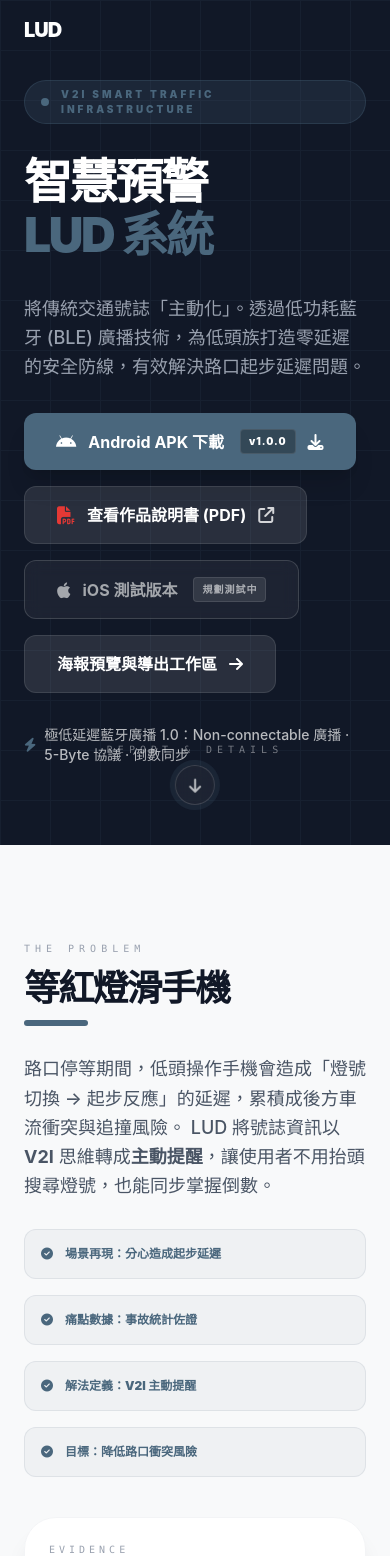
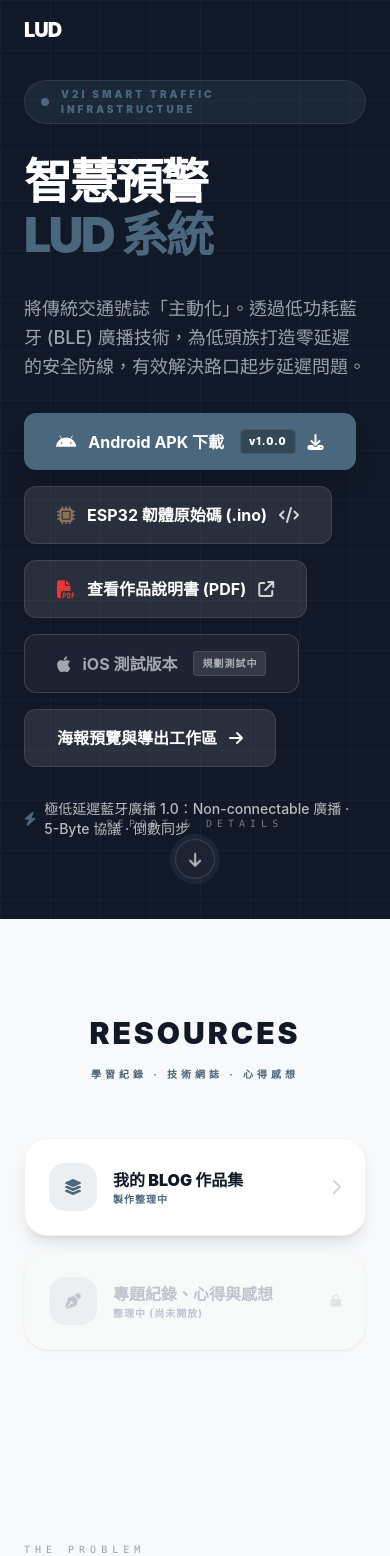
Before and after one commit to jason111nn/lud-transportation, a Vue app: page / in a window 390 px wide. Shown: the top 1556 px of the page. Built offline with nearby package versions, Linux system fonts and the light colour scheme.

Commit message:
feat: 整合資源區塊響應式佈局與優化社交分享 Meta 標籤 (OG Image)

```diff
--- a/src/main.js
+++ b/src/main.js
@@ -6,3 +6,11 @@
 const app = createApp(App)
 app.use(router)
 app.mount('#app')
+
+console.log(
+  "%c LUD System %c v1.0.0 %c",
+  "background:#4A677D; padding: 1px; border-radius: 3px 0 0 3px; color: #fff",
+  "background:#111827; padding: 1px; border-radius: 0 3px 3px 0; color: #fff",
+  "background:transparent"
+);
+console.log("歡迎交流技術：jason5j288@gmail.com");
--- a/src/views/Home.vue
+++ b/src/views/Home.vue
@@ -8,7 +8,6 @@
           LUD <span class="hidden sm:inline-block text-[#4A677D] text-xs font-bold tracking-[0.2em] uppercase border-l border-white/20 pl-2">Low-head Up Display</span>
         </h2>
         <div class="flex items-center gap-4 md:gap-8">
-          <a href="mailto:jason5j288@gmail.com" class="hidden lg:block text-xs font-mono opacity-50 hover:opacity-100 transition-opacity">jason5j288@gmail.com</a>
           <div class="hidden sm:flex items-center gap-2">
             <a :href="apkUrl" download="LUD.apk"
               class="bg-[#4A677D] hover:bg-white hover:text-[#111827] text-white px-5 py-2 text-xs font-bold transition-all rounded-full border border-white/10 shadow-lg flex items-center gap-2">
@@ -55,6 +54,14 @@
               <span class="ml-1 text-[10px] font-black tracking-widest px-2 py-1 rounded bg-black/30 border border-white/10">{{ apkVersion }}</span>
               <i class="fa-solid fa-download group-hover:translate-y-[1px] transition-transform"></i>
             </a>
+
+            <a :href="inoUrl" download="LUD_Firmware_v1.0.ino"
+              class="px-8 py-4 bg-white/10 text-white font-bold rounded-xl hover:bg-white/20 transition-all border border-white/10 flex items-center gap-3 group">
+              <i class="fa-solid fa-microchip text-lg text-[#8C7355]"></i>
+              ESP32 韌體原始碼 (.ino)
+              <i class="fa-solid fa-code opacity-80 group-hover:scale-110 transition-transform"></i>
+            </a>
+
             <a :href="specUrl" target="_blank" rel="noreferrer"
               class="px-8 py-4 bg-white/10 text-white font-bold rounded-xl hover:bg-white/20 transition-all border border-white/10 flex items-center gap-3">
               <i class="fa-solid fa-file-pdf text-lg text-[#E53935]"></i>
@@ -67,6 +74,7 @@
               iOS 測試版本
               <span class="ml-1 text-[10px] font-black tracking-widest px-2 py-1 rounded bg-white/10 border border-white/10">規劃測試中</span>
             </button>
+
             <router-link to="/pdf"
               class="px-8 py-4 bg-white/10 text-white font-bold rounded-xl hover:bg-white/20 transition-all border border-white/10 flex items-center gap-3 group">
               海報預覽與導出工作區
@@ -124,6 +132,76 @@
     </header>
 
     <main class="relative z-10">
+      <section id="resources" class="py-24 md:py-32 px-6 md:px-12 max-w-7xl mx-auto">
+        <div class="text-center mb-14 md:mb-20 space-y-4">
+          <h2 class="text-3xl md:text-4xl font-black tracking-widest text-[#111827]">RESOURCES</h2>
+          <p class="text-[#4A677D] font-bold tracking-[0.4em] uppercase text-[10px] md:text-xs">
+            學習紀錄 · 技術網誌 · 心得感想
+          </p>
+        </div>
+
+        <div class="hidden md:grid grid-cols-2 gap-8">
+          <a href="https://jason111nn.github.io/" target="_blank" rel="noreferrer"
+            class="group relative h-[400px] rounded-[3rem] overflow-hidden border border-gray-100 shadow-2xl transition-all duration-500 hover:scale-[1.02]">
+            <img src="https://jason111nn.github.io/og-image.jpg"
+              class="absolute inset-0 w-full h-full object-cover transition-transform duration-700 group-hover:scale-110"
+              alt="BLOG 作品集">
+            <div class="absolute inset-0 bg-gradient-to-t from-[#111827] via-[#111827]/40 to-transparent"></div>
+            <div class="absolute bottom-10 left-10 right-10">
+              <p class="text-[10px] font-mono tracking-[0.5em] text-white/50 uppercase mb-2">Portfolio</p>
+              <h3 class="text-3xl font-black text-white">我的 BLOG 作品集</h3>
+              <p class="text-white/60 font-medium mt-2">個人技術紀錄與專案整合 <span class="text-[#4A677D]">(製作整理中)</span></p>
+              <div class="mt-6 inline-flex items-center gap-2 text-[#4A677D] font-bold text-sm">
+                Visit Blog <i class="fa-solid fa-arrow-right transition-transform group-hover:translate-x-2"></i>
+              </div>
+            </div>
+          </a>
+
+          <div class="relative h-[400px] rounded-[3rem] overflow-hidden border border-gray-100 shadow-2xl cursor-not-allowed opacity-80 group">
+            <img src="https://jason111nn.github.io/lud-transportation/img/og-image.png"
+              class="absolute inset-0 w-full h-full object-cover grayscale"
+              alt="專題紀錄">
+            <div class="absolute inset-0 bg-gradient-to-t from-gray-900 via-gray-900/60 to-transparent"></div>
+            <div class="absolute bottom-10 left-10 right-10">
+              <div class="inline-flex items-center gap-2 px-3 py-1 rounded-full bg-white/10 border border-white/20 text-white/50 text-[10px] font-black uppercase tracking-widest mb-4">
+                <i class="fa-solid fa-lock text-[8px]"></i> Organizing
+              </div>
+              <h3 class="text-3xl font-black text-white/40">專題紀錄、心得與感想</h3>
+              <p class="text-white/30 font-medium mt-2">開發歷程與學習點滴 (內容整理中)</p>
+            </div>
+          </div>
+        </div>
+
+        <div class="flex flex-col gap-4 md:hidden">
+          <a href="https://jason111nn.github.io/" target="_blank" rel="noreferrer"
+            class="flex items-center justify-between p-6 bg-white rounded-3xl border border-gray-100 shadow-lg active:scale-95 transition-transform">
+            <div class="flex items-center gap-4">
+              <div class="w-12 h-12 rounded-2xl bg-[#4A677D]/10 flex items-center justify-center text-[#4A677D]">
+                <i class="fa-solid fa-layer-group"></i>
+              </div>
+              <div>
+                <h4 class="font-black text-[#111827]">我的 BLOG 作品集</h4>
+                <p class="text-[10px] text-[#4A677D] font-bold uppercase tracking-widest">製作整理中</p>
+              </div>
+            </div>
+            <i class="fa-solid fa-chevron-right text-gray-300"></i>
+          </a>
+
+          <div class="flex items-center justify-between p-6 bg-gray-50 rounded-3xl border border-gray-100 shadow-sm opacity-60">
+            <div class="flex items-center gap-4">
+              <div class="w-12 h-12 rounded-2xl bg-gray-200 flex items-center justify-center text-gray-400">
+                <i class="fa-solid fa-pen-nib"></i>
+              </div>
+              <div>
+                <h4 class="font-black text-gray-400">專題紀錄、心得與感想</h4>
+                <p class="text-[10px] text-gray-400 font-bold uppercase tracking-widest">整理中 (尚未開放)</p>
+              </div>
+            </div>
+            <i class="fa-solid fa-lock text-gray-300 text-xs"></i>
+          </div>
+        </div>
+      </section>
+
       <!-- Section 1: 問題定義與研究動機 (The Problem) -->
       <section id="problem" class="section-reveal py-24 md:py-32 px-6 md:px-12 max-w-7xl mx-auto">
         <div class="grid grid-cols-1 lg:grid-cols-12 gap-10 lg:gap-16 items-center">
@@ -514,6 +592,7 @@
 const currentYear = new Date().getFullYear()
 
 const apkUrl = 'https://github.com/jason111nn/lud-transportation/releases/download/v1.0.0/LUD.apk'
+const inoUrl = 'https://github.com/jason111nn/lud-transportation/releases/download/v1.0.0/LUD_Firmware_v1.0.ino'
 const specUrl = `${baseUrl}${encodeURIComponent('作品說明書.pdf')}`
 
 let mockIntervalId = null
```
Also changed, not shown: 1 other file (tests, documents, lock files or other folders).
